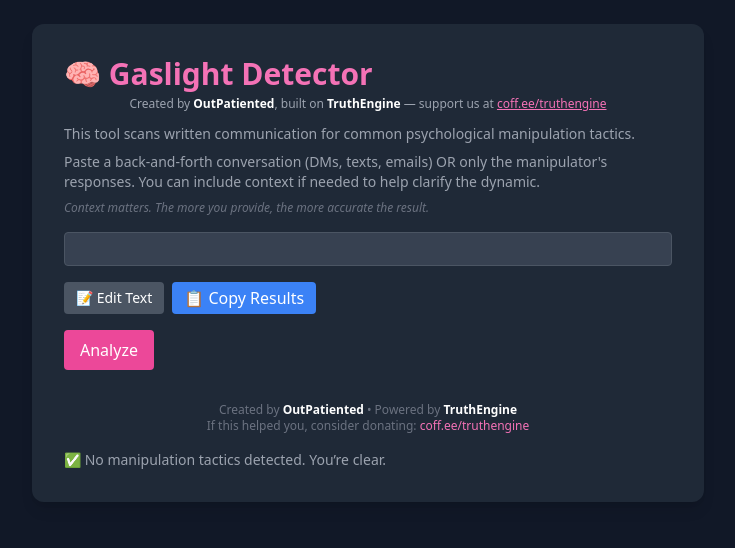
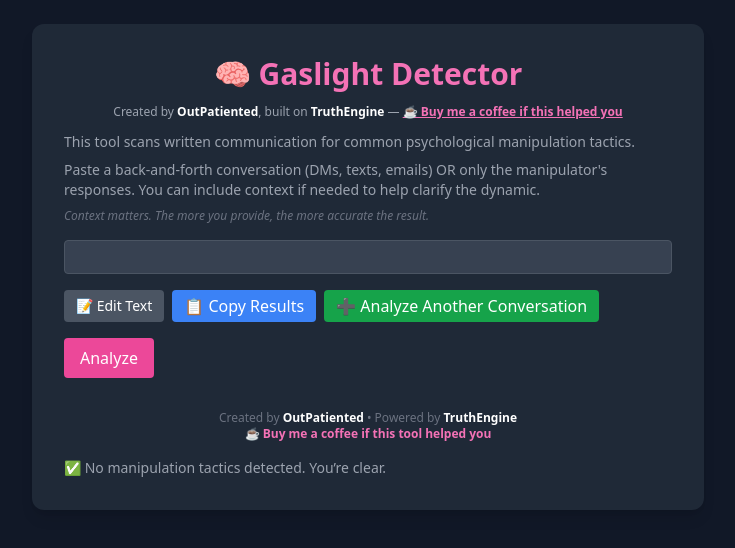
Before and after one commit to OutPatiented/psych-analysis-tool, a Next.js app: page / in a window 1280 px wide. Both pictures are taken after a click on the button "Analyze". Shown: the top 548 px of the page, without its empty margins (272-1007 px from the left). Built offline with nearby package versions, Linux system fonts and the light colour scheme.

Commit message:
Update index.jsx

```diff
--- a/pages/index.jsx
+++ b/pages/index.jsx
@@ -63,10 +63,10 @@
   return (
     <div className="min-h-screen bg-gray-900 text-gray-100 p-6 font-sans">
       <div className="max-w-2xl mx-auto bg-gray-800 p-8 rounded-xl shadow-lg">
-        <h1 className="text-3xl font-bold mb-1 text-pink-400">🧠 Gaslight Detector</h1>
+        <h1 className="text-3xl font-bold mb-3 text-pink-400 text-center">🧠 Gaslight Detector</h1>
         {showOutput && (
           <div className="mb-3 text-xs text-center text-gray-400">
-            Created by <span className="text-white font-semibold">OutPatiented</span>, built on <span className="text-white font-semibold">TruthEngine</span> — support us at <a href="https://coff.ee/truthengine" target="_blank" className="text-pink-400 underline">coff.ee/truthengine</a>
+            Created by <span className="text-white font-semibold">OutPatiented</span>, built on <span className="text-white font-semibold">TruthEngine</span> — <a href="https://coff.ee/truthengine" target="_blank" className="text-pink-400 underline font-bold">☕ Buy me a coffee if this helped you</a>
           </div>
         )}
 
@@ -103,6 +103,17 @@
               >
                 📋 Copy Results
               </button>
+              <button
+                onClick={() => {
+                  setText("");
+                  setResults([]);
+                  setHighlightedText("");
+                  setShowOutput(false);
+                }}
+                className="bg-green-600 text-white px-3 py-1 rounded hover:bg-green-500"
+              >
+                ➕ Analyze Another Conversation
+              </button>
             </div>
           </div>
         ) : (
@@ -136,7 +147,7 @@
 
         <div className="mt-8 text-center text-xs text-gray-500">
           Created by <span className="text-white font-semibold">OutPatiented</span> • Powered by <span className="text-white font-semibold">TruthEngine</span><br />
-          If this helped you, consider donating: <a href="https://coff.ee/truthengine" target="_blank" className="text-pink-400 hover:underline">coff.ee/truthengine</a>
+          <a href="https://coff.ee/truthengine" target="_blank" className="text-pink-400 font-semibold hover:underline">☕ Buy me a coffee if this tool helped you</a>
         </div>
 
         {results.length > 0 && (
```
